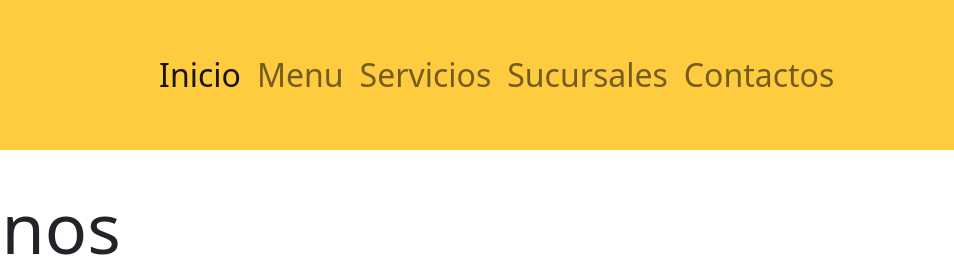
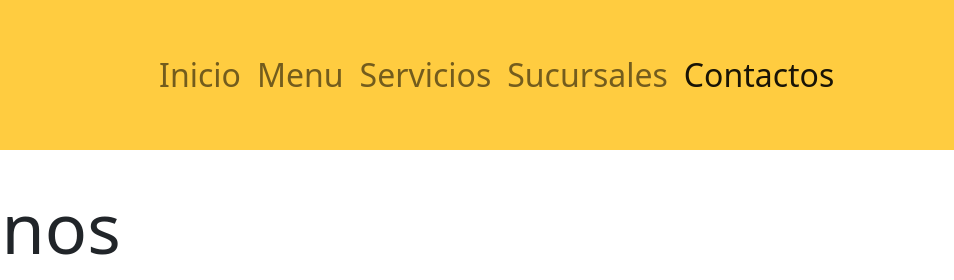
Before and after one commit to nicolasp29/aplicando-SASSII-y-SEO, a plain HTML site: page contactos.html in a window 1280 px wide. Shown: the top 280 px of the page, 326-1280 px from the left. Drawn offline with Linux system fonts and the light colour scheme.

Commit message:
segunda entrega del proyecto final

```diff
--- a/contactos.html
+++ b/contactos.html
@@ -20,11 +20,11 @@
               </button>
               <div class="collapse navbar-collapse" id="navbarNavAltMarkup">
                 <div class="navbar-nav">
-                  <a class="nav-link active" aria-current="page" href="http://192.168.0.8:5501/index.html">Inicio</a>
+                  <a class="nav-link" href="http://192.168.0.8:5501/index.html">Inicio</a>
                   <a class="nav-link" href="http://192.168.0.8:5501/menu.html">Menu</a>
                   <a class="nav-link" href="http://192.168.0.8:5501/servicios.html">Servicios</a>
                   <a class="nav-link" href="http://192.168.0.8:5501/sucursales.html">Sucursales</a>
-                  <a class="nav-link" href="http://192.168.0.8:5501/contactos.html">Contactos</a>
+                  <a class="nav-link active" aria-current="page" href="http://192.168.0.8:5501/contactos.html">Contactos</a>
                 </div>
               </div>
             </div>
```
Also changed, not shown: menu.html (+2 -2 lines), servicios.html (+2 -2 lines), sucursales.html (+2 -2 lines).
